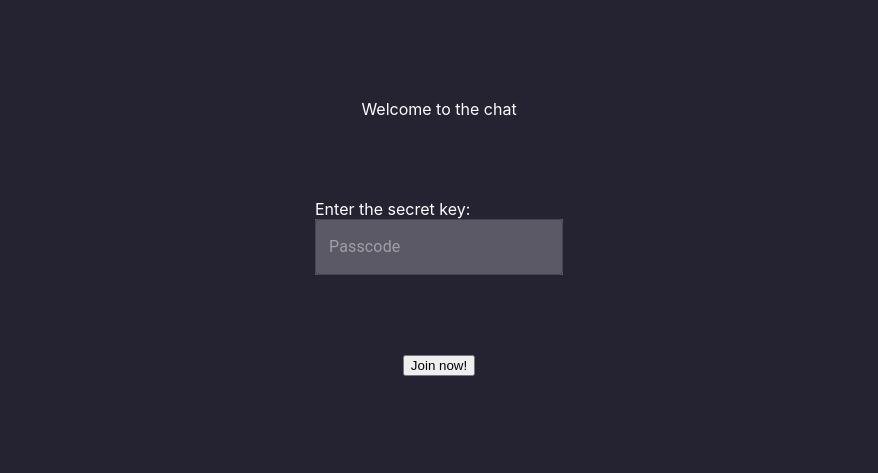
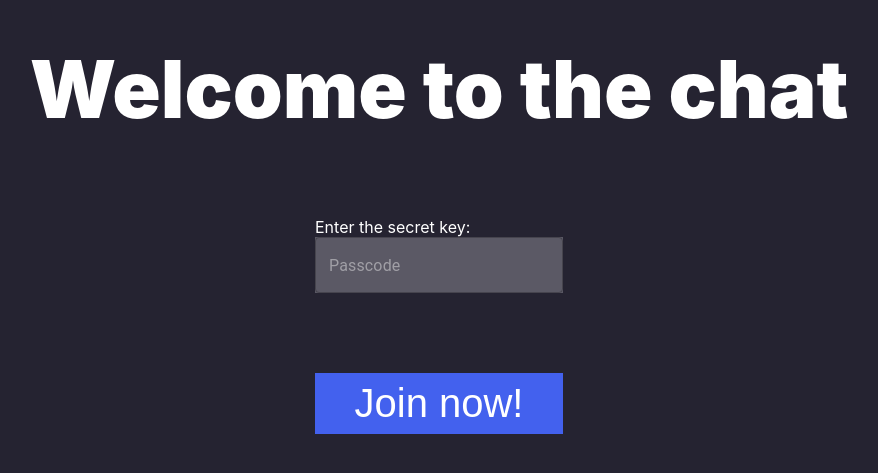
Before and after one commit to cristian-nicolae/FlashChat, a React (Create React App) app: page / in a window 1280 px wide. Shown: the part 163-636 px from the top of the page, without its empty margins (201-1079 px from the left). Built offline with nearby package versions, Linux system fonts and the light colour scheme.

Commit message:
welcome page done

```diff
--- a/public/index.html
+++ b/public/index.html
@@ -24,7 +24,7 @@
       work correctly both with client-side routing and a non-root public URL.
       Learn how to configure a non-root public URL by running `npm run build`.
     -->
-    <title>React App</title>
+    <title>Flash Chat</title>
   </head>
   <body>
     <noscript>You need to enable JavaScript to run this app.</noscript>
--- a/src/App.css
+++ /dev/null
@@ -1,4 +0,0 @@
-.App {
-  background-color: #252331;
-  height: 100vh;
-}
--- a/src/App.js
+++ b/src/App.js
@@ -1,4 +1,4 @@
-import './App.css';
+import './App.scss';
 import MainView from './components/main-view/MainView'
 
 function App() {
--- /dev/null
+++ b/src/App.scss
@@ -0,0 +1,6 @@
+@import "./components/variables.scss";
+
+.App {
+  height: 100vh;
+  width: 100vw;
+}
--- /dev/null
+++ b/src/components/variables.scss
@@ -0,0 +1,3 @@
+$background-color: #252331;
+$dark-color: #5B5965;
+$main-color: #4361EE;
--- a/src/components/welcome-page/WelcomePage.js
+++ b/src/components/welcome-page/WelcomePage.js
@@ -19,7 +19,6 @@ function WelcomePage(props) {
       <div className="wp-title">{props.title}</div>
       <div className="wp-form-cointainer">
         <div className="wp-form-label">{props.label}</div>
-        <div>
         <TextField
           required
           type={props.type}
@@ -31,8 +30,7 @@ function WelcomePage(props) {
           onKeyPress={enterSubmit}
         />
       </div>
-      </div>
-      <button onClick={submit}>Join now!</button>
+      <button className="wp-btn" onClick={submit}>Join now!</button>
     </div>
   );
 }
--- a/src/components/welcome-page/WelcomePage.scss
+++ b/src/components/welcome-page/WelcomePage.scss
@@ -1,3 +1,5 @@
+@import "../variables.scss";
+
 .wp-container{
     display: flex;
     flex-direction: column;
@@ -5,8 +7,34 @@
     align-items: center;
     justify-content: center;
     height: 100%;
+    width: 100%;
 }
+
+.wp-title{
+    text-align: center;
+    font-size: 5em;
+    font-weight: 900;
+}
+
+.wp-btn{
+    background-color: $main-color;
+    font-size: 2.5em;
+    color: white;
+    border: none;
+    padding: 0.2em 1em;
+}
+
 #wp-key-form{
     color: white;
-    background-color: #5B5965;
+    background-color: $dark-color;
 }
+
+@media only screen and (max-width: 500px) {
+    .wp-title{
+        font-size: 3em;
+    }
+
+    .wp-btn{
+        font-size: 2em;
+    }
+}
--- a/src/index.css
+++ b/src/index.css
@@ -12,3 +12,7 @@ code {
   font-family: source-code-pro, Menlo, Monaco, Consolas, 'Courier New',
     monospace;
 }
+
+html{
+  background-color: #252331;
+}
```
Lines whose indentation alone changed are shown as unchanged.
